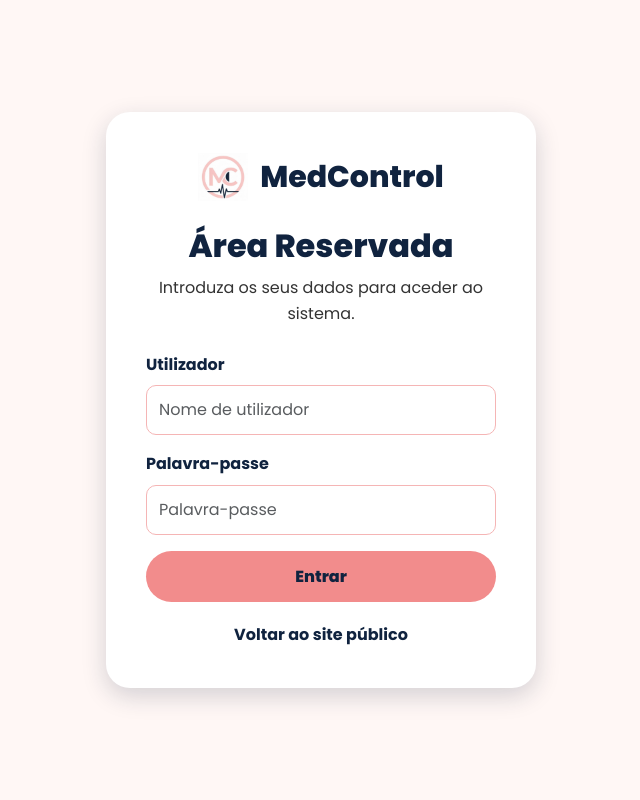
After one commit to MariaFerreira1240661/Projeto-Sibdas, a PHP site: page /login/login.html in a window 1280 px wide. The commit adds this page. Shown: the whole page, without its empty margins (319-959 px from the left). Run offline with PHP 8.4, Linux system fonts and the light colour scheme.

Commit message:
Criação da página de login com Bootstrap

```diff
--- a/assets/css/estilo.css
+++ b/assets/css/estilo.css
@@ -507,3 +507,104 @@ footer {
     color: #f28c8c;
     margin-right: 8px;
 }
+
+.login-body {
+    background-color: #fff7f5;
+}
+
+.login-wrapper {
+    min-height: 100vh;
+    display: flex;
+    align-items: center;
+    justify-content: center;
+    padding: 30px;
+}
+
+.login-card {
+    width: 100%;
+    max-width: 430px;
+    background-color: #ffffff;
+    padding: 40px;
+    border-radius: 24px;
+    box-shadow: 0 8px 25px rgba(16, 35, 63, 0.18);
+    text-align: center;
+}
+
+.login-logo {
+    display: flex;
+    align-items: center;
+    justify-content: center;
+    gap: 12px;
+    margin-bottom: 25px;
+}
+
+.login-logo img {
+    width: 50px;
+    height: 50px;
+    object-fit: contain;
+}
+
+.login-logo h1 {
+    color: #10233f;
+    font-size: 30px;
+    font-weight: 800;
+    margin: 0;
+}
+
+.login-card h2 {
+    color: #10233f;
+    font-weight: 800;
+    margin-bottom: 10px;
+}
+
+.login-card p {
+    color: #333333;
+    margin-bottom: 25px;
+}
+
+.login-card label {
+    color: #10233f;
+    font-weight: 700;
+    text-align: left;
+    display: block;
+}
+
+.login-card .form-control {
+    border: 1px solid #f5b5b5;
+    border-radius: 10px;
+    padding: 12px;
+}
+
+.login-card .form-control:focus {
+    border-color: #10233f;
+    box-shadow: none;
+}
+
+.btn-login {
+    display: block;
+    width: 100%;
+    background-color: #f28c8c;
+    color: #10233f;
+    padding: 13px;
+    border-radius: 30px;
+    font-weight: 800;
+    text-decoration: none;
+    margin-top: 10px;
+}
+
+.btn-login:hover {
+    background-color: #10233f;
+    color: #ffffff;
+}
+
+.voltar-site {
+    display: inline-block;
+    margin-top: 20px;
+    color: #10233f;
+    font-weight: 700;
+    text-decoration: none;
+}
+
+.voltar-site:hover {
+    color: #f28c8c;
+}
--- /dev/null
+++ b/login/login.html
@@ -0,0 +1,56 @@
+<!DOCTYPE html>
+<html lang="pt">
+<head>
+    <meta charset="UTF-8">
+    <meta name="viewport" content="width=device-width, initial-scale=1.0">
+    <title>Login - MedControl</title>
+
+    <!-- favicon -->
+    <link rel="shortcut icon" href="../assets/img/medcontrol_logo.png" type="image/png">
+
+    <!-- Bootstrap -->
+    <link href="https://cdn.jsdelivr.net/npm/bootstrap@5.3.3/dist/css/bootstrap.min.css" rel="stylesheet">
+
+    <!-- Bootstrap Icons -->
+    <link rel="stylesheet" href="https://cdn.jsdelivr.net/npm/bootstrap-icons@1.11.3/font/bootstrap-icons.min.css">
+
+    <!-- Google Fonts -->
+    <link href="https://fonts.googleapis.com/css2?family=Poppins:wght@400;600;700;800&display=swap" rel="stylesheet">
+
+    <!-- CSS do projeto -->
+    <link rel="stylesheet" href="../assets/css/estilo.css">
+</head>
+<body class="login-body">
+
+    <main class="login-wrapper">
+        <div class="login-card">
+            <div class="login-logo">
+                <img src="../assets/img/medcontrol_logo.png" alt="Logótipo da MedControl">
+                <h1>MedControl</h1>
+            </div>
+
+            <h2>Área Reservada</h2>
+            <p>Introduza os seus dados para aceder ao sistema.</p>
+
+            <form>
+                <div class="mb-3">
+                    <label for="utilizador" class="form-label">Utilizador</label>
+                    <input type="text" class="form-control" id="utilizador" placeholder="Nome de utilizador">
+                </div>
+
+                <div class="mb-3">
+                    <label for="password" class="form-label">Palavra-passe</label>
+                    <input type="password" class="form-control" id="password" placeholder="Palavra-passe">
+                </div>
+
+                <a href="../backend/index.html" class="btn-login">Entrar</a>
+            </form>
+
+            <a href="../frontend/index.html" class="voltar-site">Voltar ao site público</a>
+        </div>
+    </main>
+
+    <script src="https://cdn.jsdelivr.net/npm/bootstrap@5.3.3/dist/js/bootstrap.bundle.min.js"></script>
+
+</body>
+</html>
```
